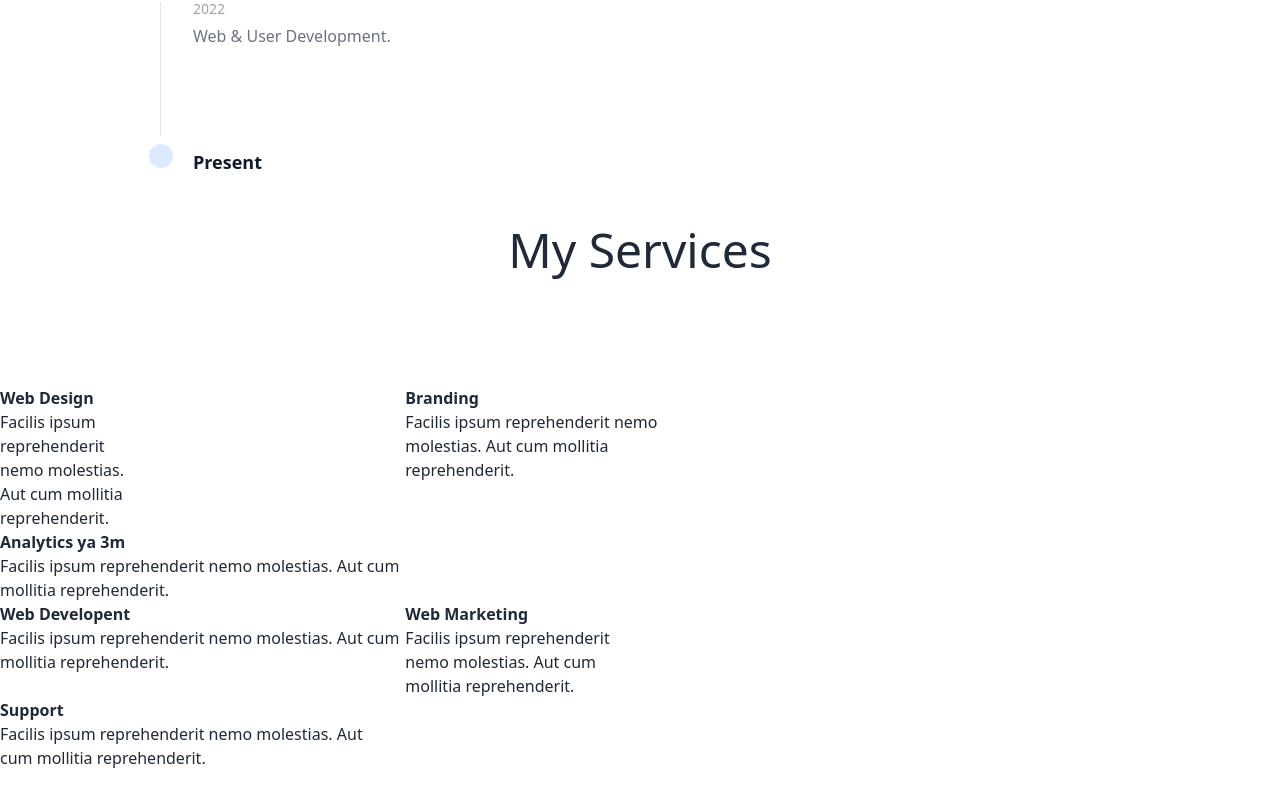
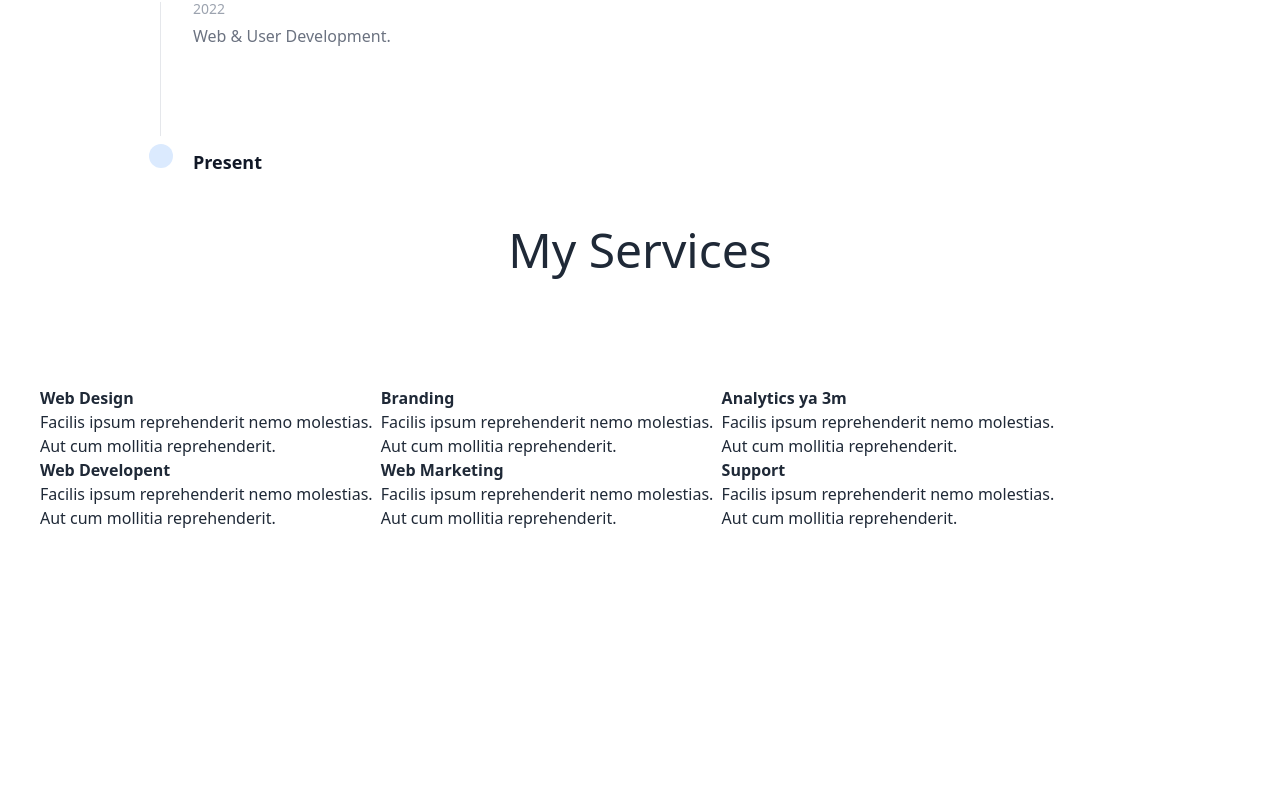
Before and after one commit to KMeniawy/My-Portofolio, a React (Vite) app: page / in a window 1280 px wide. Shown: the part 2430-3236 px from the top of the page. Built offline with nearby package versions, Linux system fonts and the light colour scheme; what tailwindcss-animatecss would draw is missing.

Commit message:
flexbox services

```diff
--- a/src/App.jsx
+++ b/src/App.jsx
@@ -199,8 +199,8 @@ function App() {
           <h1 className="text-center my-28 text-5xl mx-auto">My Services</h1>
         </div>
         <div className=" w-[95vw]">
-            <div className="grid grid-flow-row-dense grid-cols-3">
-              <div className="col-span-1 w-1/3">
+            <div className="flex flex-row content-between mx-10">
+              <div className="w-[30%]">
                   <span className="icon">
                     <i className="icon-paintbrush"></i>
                   </span>
@@ -210,7 +210,7 @@ function App() {
                       mollitia reprehenderit.
                     </p>
               </div>
-              <div className="col-span-2 w-1/3">
+              <div className="w-[30%]">
                   <span className="icon">
                     <i className="icon-briefcase"></i>
                   </span>
@@ -220,7 +220,7 @@ function App() {
                       mollitia reprehenderit.
                     </p>
               </div>
-              <div className="col-span-3 w-1/3">
+              <div className="w-[30%]">
                   <span className="icon">
                     <i className="icon-search"></i>
                   </span>
@@ -232,8 +232,8 @@ function App() {
               </div>
             </div>
 
-            <div className="grid grid-flow-row-dense grid-cols-3">
-              <div className=" col-span-1 ">
+            <div className="flex flex-row content-between mx-10">
+              <div className=" w-[30%] ">
                   <span className="icon">
                     <i className="icon-bargraph"></i>
                   </span>
@@ -246,7 +246,7 @@ function App() {
                 </div>
               </div>
 
-              <div className=" col-span-2 w-[30%]">
+              <div className=" w-[30%]">
                   <span className="icon">
                     <i className="icon-genius"></i>
                   </span>
@@ -258,7 +258,7 @@ function App() {
                     </p>
                 </div>
               </div>
-              <div className="col-span-3 w-[30%]">
+              <div className=" w-[30%]">
                   <span className="icon">
                     <i className="icon-chat"></i>
                   </span>
```
